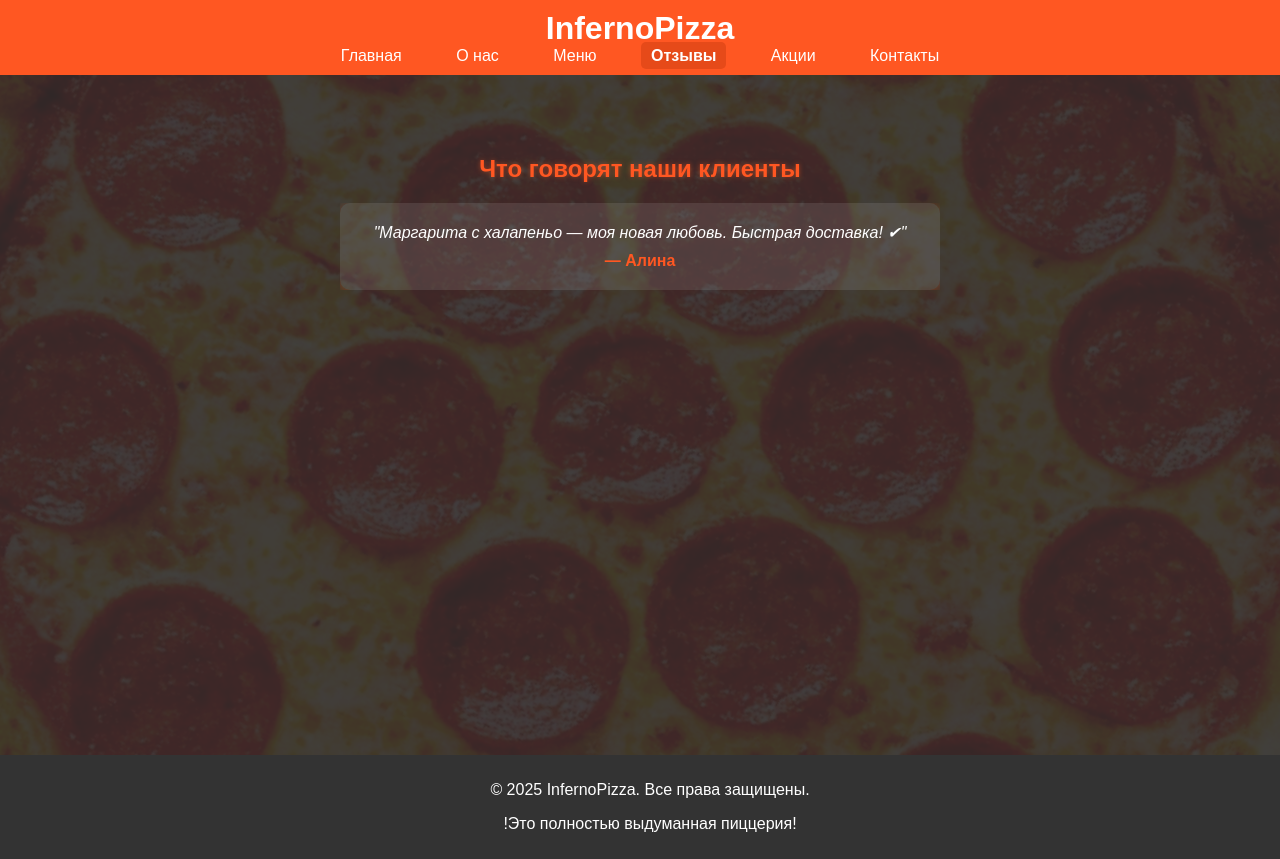
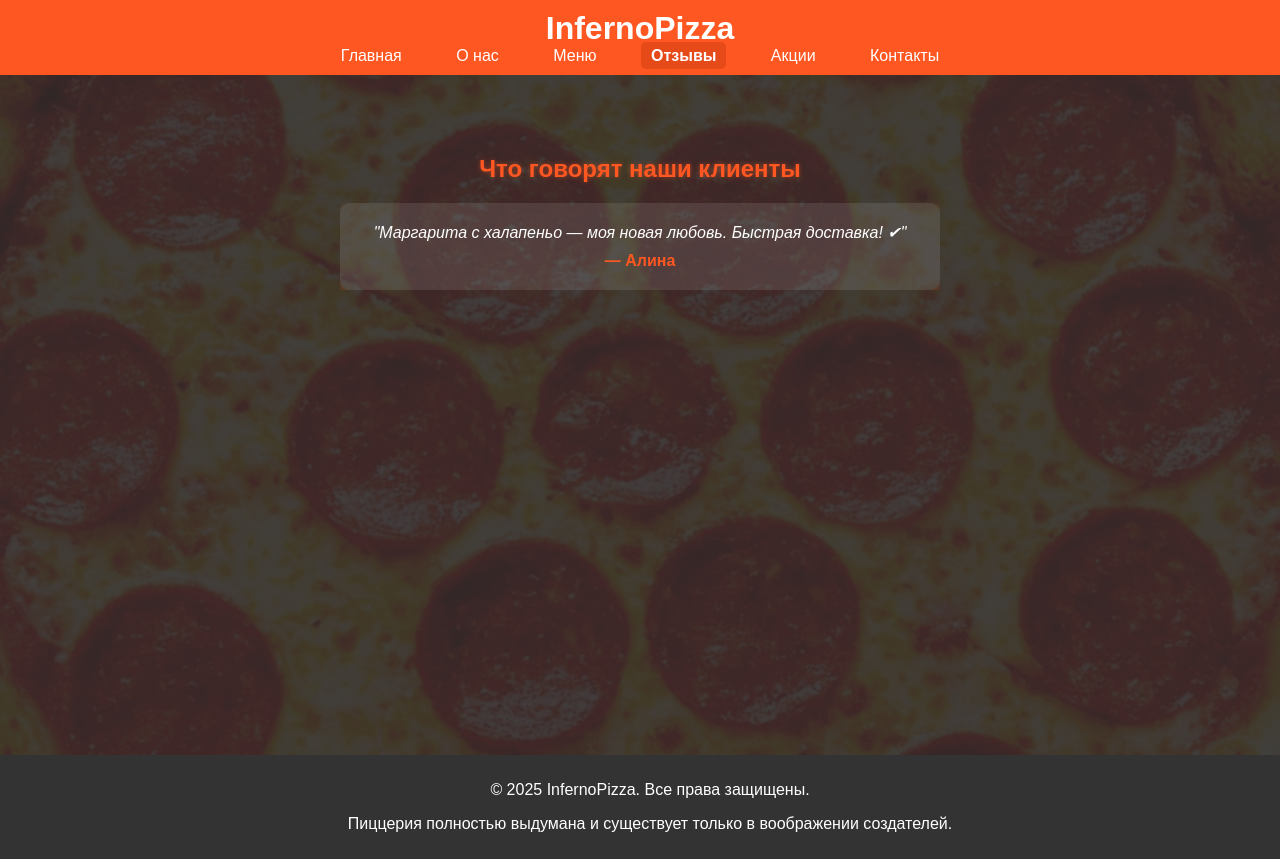
Before and after one commit to Zebraar/infernopizza, a plain HTML site: page reviews.html in a window 1280 px wide. Drawn offline with Linux system fonts and the light colour scheme.

Commit message:
Update reviews.html

```diff
--- a/reviews.html
+++ b/reviews.html
@@ -55,7 +55,7 @@
     </main>
     <footer>
         <p>© 2025 InfernoPizza. Все права защищены.</p>
-        <p>!Это полностью выдуманная пиццерия!</p>
+        <p class="disclaimer">Пиццерия полностью выдумана и существует только в воображении создателей.</p>
     </footer>
     <script src="script.js"></script>
 </body>
```
